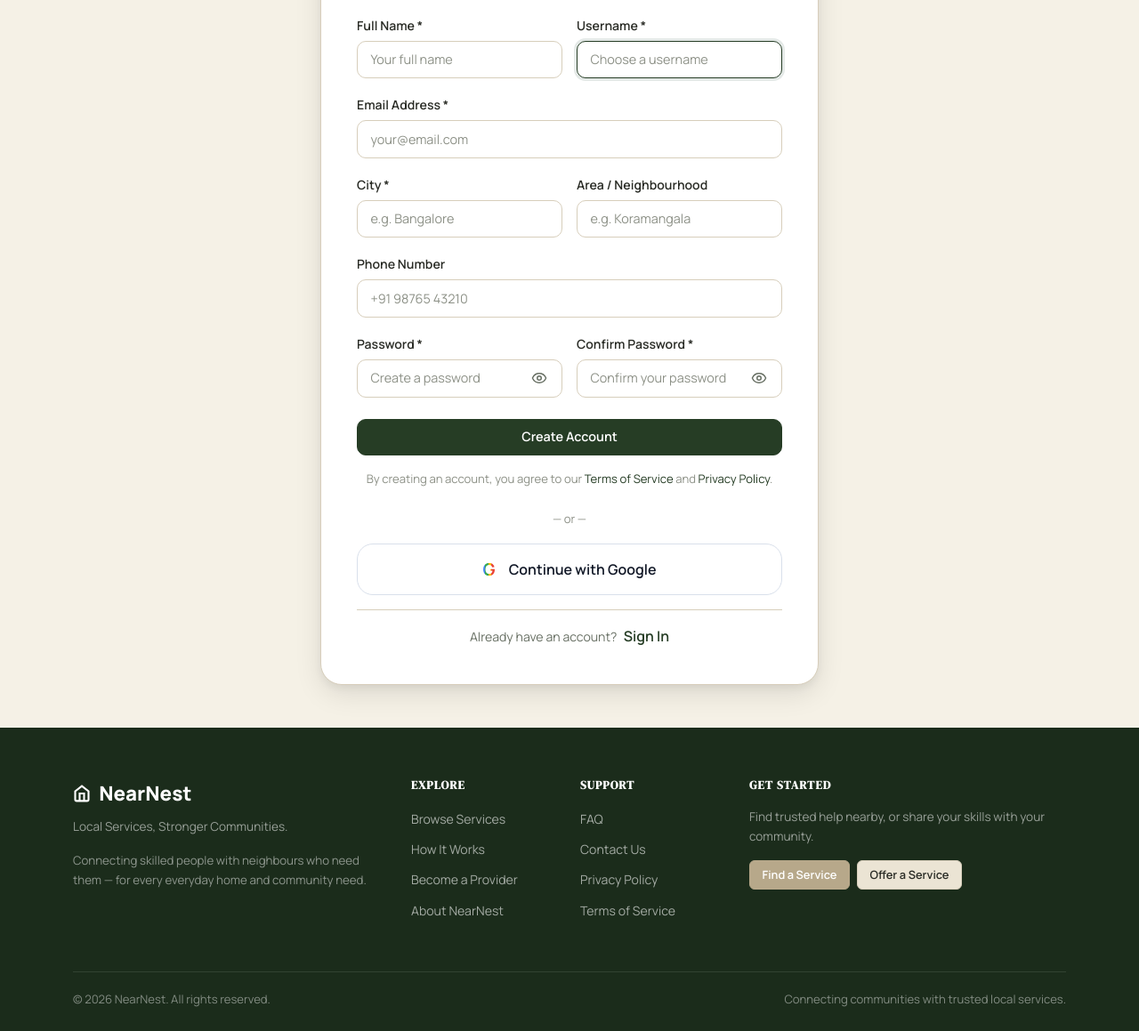
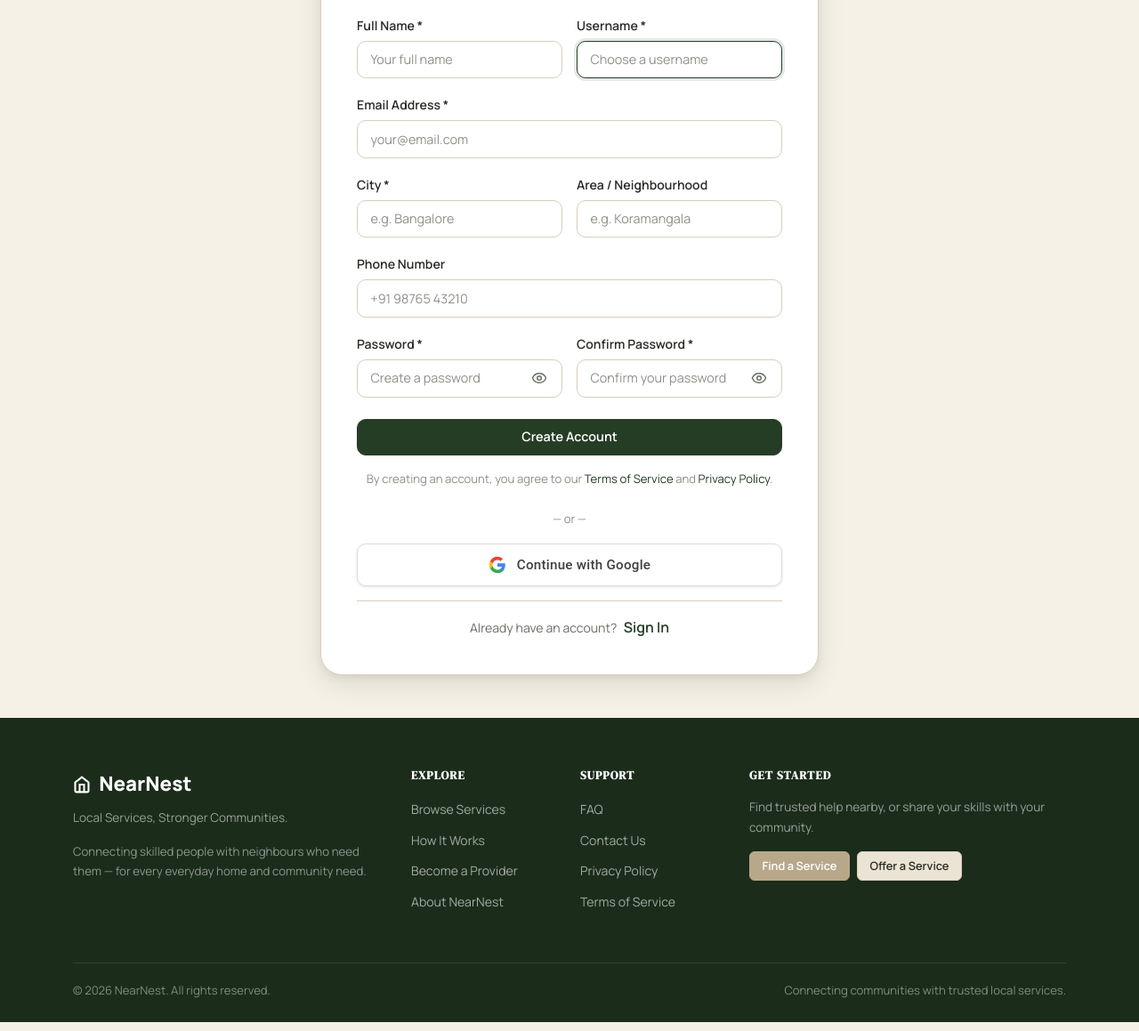
Before and after one commit to rohansheikwal/NearNest, a Django app: page /accounts/register/customer/ in a window 1280 px wide. Shown: the part 364-1523 px from the top of the page at 89% size. Run offline with Django 5.2, Linux system fonts and the light colour scheme; some libraries are stand-ins or nearby versions.

Commit message:
Implement authentic Google Sign-In button design with official 4-color SVG logo and styling

```diff
--- a/static/css/neighborly.css
+++ b/static/css/neighborly.css
@@ -197,6 +197,55 @@ img { max-width: 100%; height: auto; display: block; }
 .password-toggle svg {
   width: 18px;
   height: 18px;
+}
+
+/* --- Official Google Sign-In Button --- */
+.google-signin-btn {
+  display: flex !important;
+  align-items: center !important;
+  justify-content: center !important;
+  width: 100% !important;
+  min-height: 44px !important;
+  padding: 0.65rem 1.25rem !important;
+  background-color: #ffffff !important;
+  border: 1px solid #dadce0 !important;
+  border-radius: var(--radius-md, 8px) !important;
+  box-shadow: 0 1px 2px rgba(60, 64, 67, 0.08), 0 1px 3px 1px rgba(60, 64, 67, 0.04) !important;
+  text-decoration: none !important;
+  cursor: pointer !important;
+  transition: background-color 0.2s ease, border-color 0.2s ease, box-shadow 0.2s ease !important;
+}
+
+.google-signin-btn:hover {
+  background-color: #f8fafd !important;
+  border-color: #c2d7fa !important;
+  box-shadow: 0 1px 3px 0 rgba(60, 64, 67, 0.25), 0 4px 8px 3px rgba(60, 64, 67, 0.12) !important;
+}
+
+.google-signin-btn:active {
+  background-color: #ecf3fe !important;
+  border-color: #a8c7fa !important;
+  box-shadow: 0 1px 2px 0 rgba(60, 64, 67, 0.3) !important;
+}
+
+.google-signin-btn .google-icon {
+  width: 20px !important;
+  height: 20px !important;
+  margin-right: 12px !important;
+  flex-shrink: 0 !important;
+  display: inline-block !important;
+}
+
+.google-signin-btn .google-text {
+  font-family: 'Roboto', -apple-system, BlinkMacSystemFont, 'Segoe UI', Helvetica, Arial, sans-serif !important;
+  font-size: 0.95rem !important;
+  font-weight: 500 !important;
+  color: #3c4043 !important;
+  letter-spacing: 0.25px !important;
+}
+
+.google-signin-btn:hover .google-text {
+  color: #1f1f1f !important;
 }
 
 /* --- Buttons --- */
--- a/templates/accounts/register_customer.html
+++ b/templates/accounts/register_customer.html
@@ -87,10 +87,14 @@
       </form>
 
       <div class="auth-divider mt-4">— or —</div>
-      <a href="{% provider_login_url 'google' %}" class="btn w-100 mt-3 d-flex align-items-center justify-content-center text-center"
-         style="background:#fff;border:1px solid #d9e0eb;border-radius:18px;color:#111827;padding:0.85rem 1rem;font-size:1rem;">
-        <span style="font-size:1.2rem;font-weight:700;margin-right:0.55rem;background:linear-gradient(90deg,#4285f4 25%,#34a853 25% 50%,#fbbc05 50% 75%,#ea4335 75%);-webkit-background-clip:text;background-clip:text;color:transparent;">G</span>
-        <span>Continue with Google</span>
+      <a href="{% provider_login_url 'google' %}" class="google-signin-btn mt-3" aria-label="Continue with Google">
+        <svg class="google-icon" viewBox="0 0 24 24" width="20" height="20" xmlns="http://www.w3.org/2000/svg">
+          <path d="M22.56 12.25c0-.78-.07-1.53-.2-2.25H12v4.26h5.92c-.26 1.37-1.04 2.53-2.21 3.31v2.77h3.57c2.08-1.92 3.28-4.74 3.28-8.09z" fill="#4285F4"/>
+          <path d="M12 23c2.97 0 5.46-.98 7.28-2.66l-3.57-2.77c-.98.66-2.23 1.06-3.71 1.06-2.86 0-5.29-1.93-6.16-4.53H2.18v2.84C3.99 20.53 7.7 23 12 23z" fill="#34A853"/>
+          <path d="M5.84 14.09c-.22-.66-.35-1.36-.35-2.09s.13-1.43.35-2.09V7.06H2.18C1.43 8.55 1 10.22 1 12s.43 3.45 1.18 4.94l2.85-2.22.81-.63z" fill="#FBBC05"/>
+          <path d="M12 5.38c1.62 0 3.06.56 4.21 1.64l3.15-3.15C17.45 2.09 14.97 1 12 1 7.7 1 3.99 3.47 2.18 7.06l3.66 2.84c.87-2.6 3.3-4.52 6.16-4.52z" fill="#EA4335"/>
+        </svg>
+        <span class="google-text">Continue with Google</span>
       </a>
 
       <div class="text-center mt-3 pt-3" style="border-top:1px solid var(--color-border);">
--- a/templates/base.html
+++ b/templates/base.html
@@ -15,7 +15,7 @@
   <link rel="stylesheet" href="https://cdn.jsdelivr.net/npm/bootstrap@5.3.2/dist/css/bootstrap.min.css">
 
   <!-- Neighborly CSS -->
-  <link rel="stylesheet" href="{% static 'css/neighborly.css' %}?v=11">
+  <link rel="stylesheet" href="{% static 'css/neighborly.css' %}?v=12">
 
   <!-- Lucide Icons -->
   <script src="https://unpkg.com/lucide@latest/dist/umd/lucide.min.js"></script>
```
Also changed, not shown: templates/accounts/login.html (+8 -4 lines), templates/accounts/register_provider.html (+8 -4 lines).
